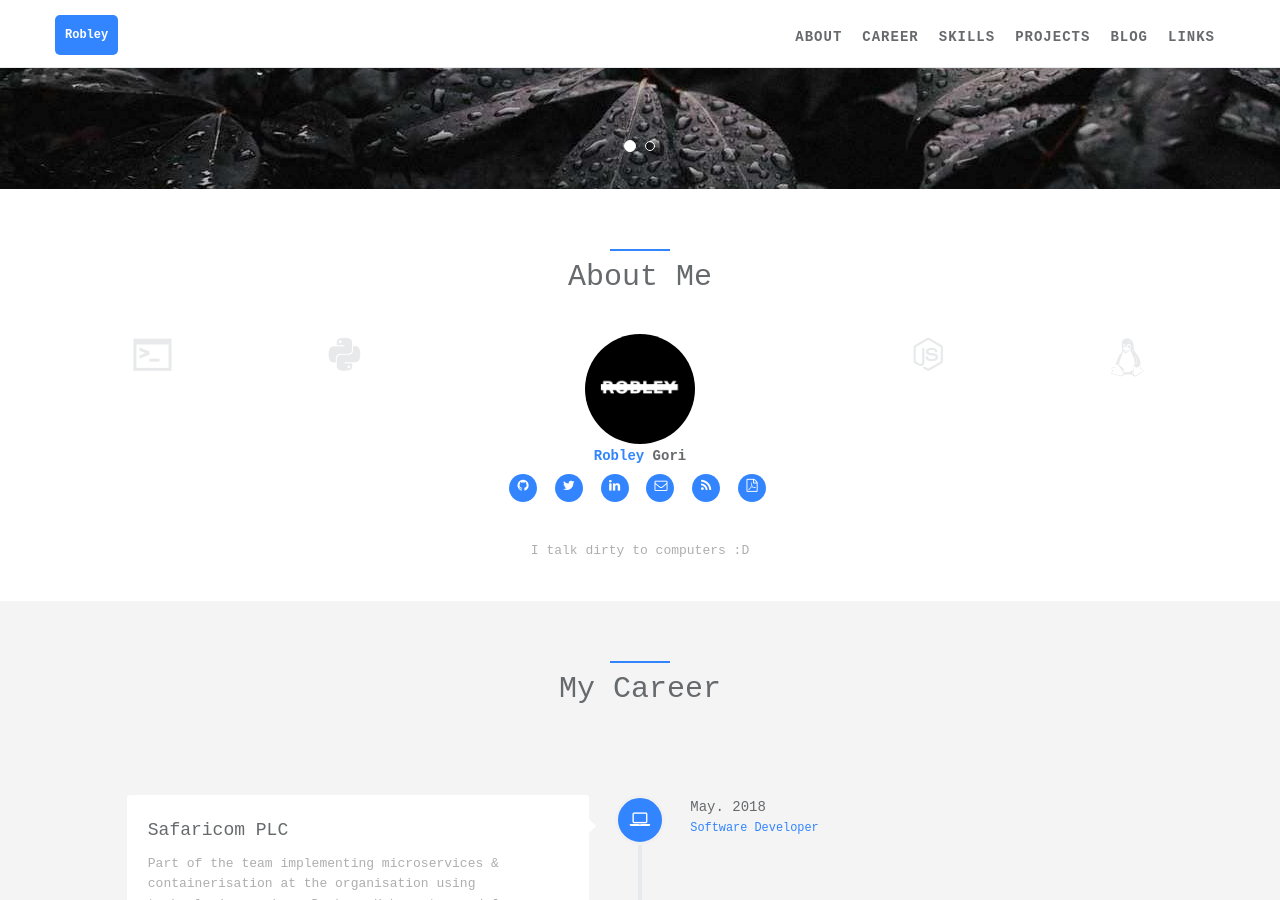
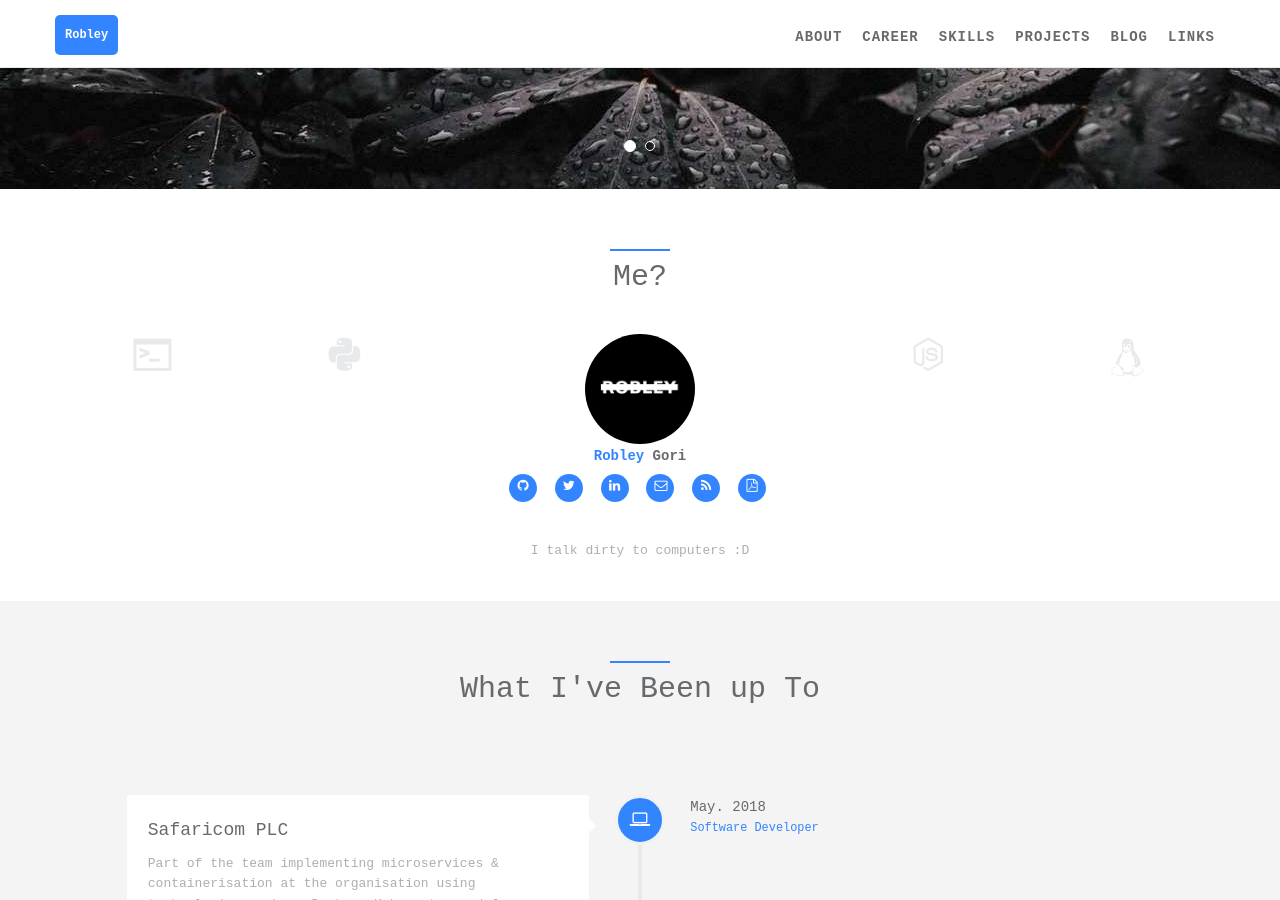
Before and after one commit to ro6ley/ro6ley.github.io, a Jekyll site: the page built from index.html, in a window 1280 px wide and 900 px high, scrolled down 281 px. Built offline with Jekyll 4.4.1, drawn with Linux system fonts in a browser that asks for light colours; some of the changed text lies outside the part shown.

Commit message:
change title

```diff
--- a/_includes/sections/about.html
+++ b/_includes/sections/about.html
@@ -2,7 +2,7 @@
     <div class="row m-b-lg">
         <div class="col-lg-12 text-center">
             <div class="navy-line"></div>
-            <h1><span data-i18n="about_me.about_me">About Me</span></h1>
+            <h1><span data-i18n="about_me.about_me">Me?</span></h1>
             <!-- <p>Donec sed odio dui. Etiam porta sem malesuada magna mollis euismod.</p> -->
         </div>
     </div>
--- a/_includes/sections/career.html
+++ b/_includes/sections/career.html
@@ -2,7 +2,7 @@
     <div class="row">
         <div class="col-lg-12 text-center">
             <div class="navy-line"></div>
-            <h1><span data-i18n="career.my_career">My Career</span></h1>
+            <h1><span data-i18n="career.my_career">What I've Been up To</span></h1>
         </div>
     </div>
     <div class="row features-block">
--- a/_includes/sections/github.html
+++ b/_includes/sections/github.html
@@ -2,7 +2,7 @@
   <div class="row m-b-lg">
       <div class="col-lg-12 text-center">
           <div class="navy-line"></div>
-          <h1><span data-i18n="link.link">Github Activity</span></h1>
+          <h1><span data-i18n="link.link">Github Streak</span></h1>
       </div>
   </div>
   <div class="row">
--- a/_includes/sections/skills.html
+++ b/_includes/sections/skills.html
@@ -2,7 +2,7 @@
     <div class="row">
         <div class="col-lg-12 text-center" id="i18_skills">
             <div class="navy-line"></div>
-            <h1><span data-i18n="skills.my_skills">My Skills</span></h1>
+            <h1><span data-i18n="skills.my_skills">My Dev Stack</span></h1>
         </div>
     </div>
     <div class="row features-block">
```
